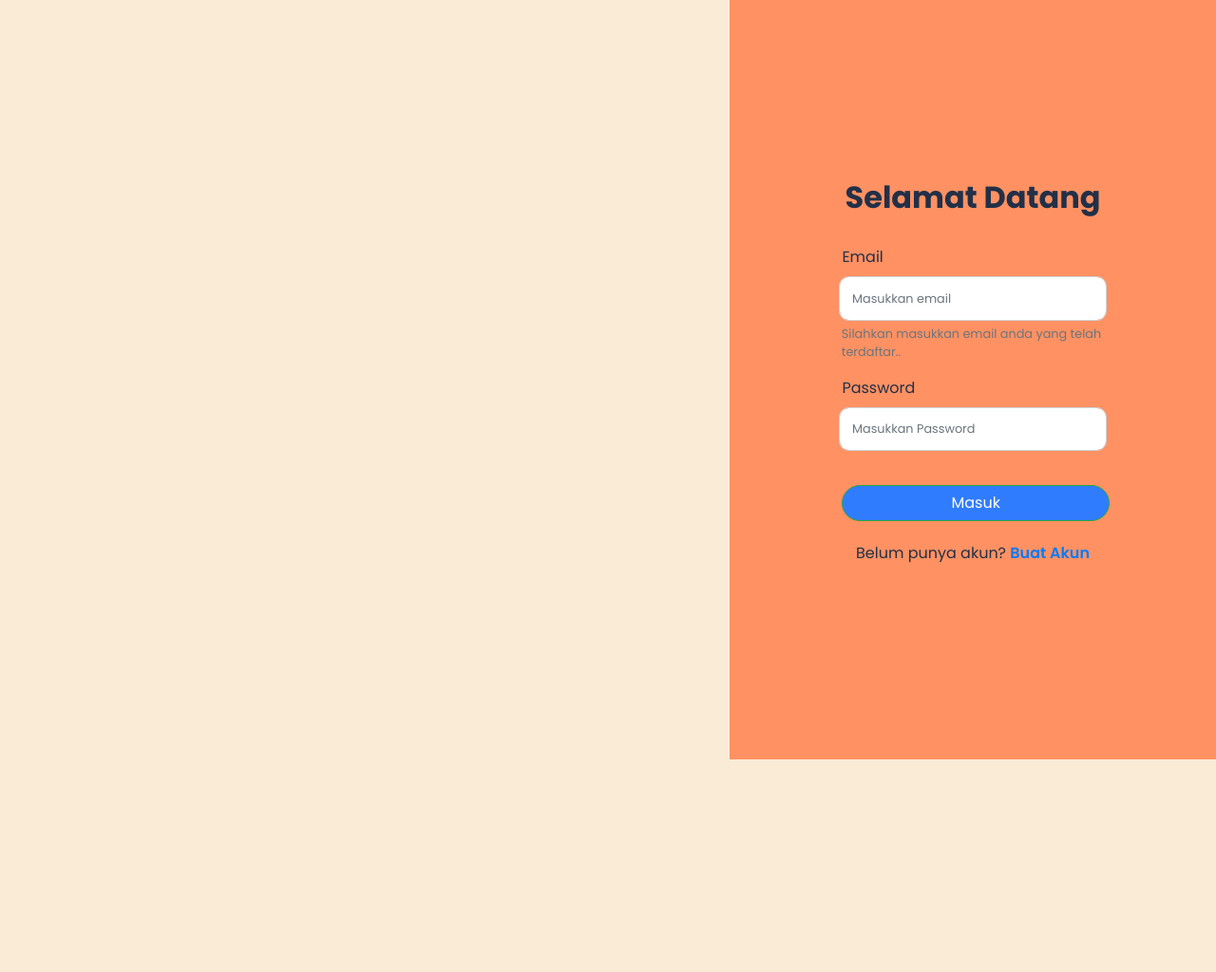
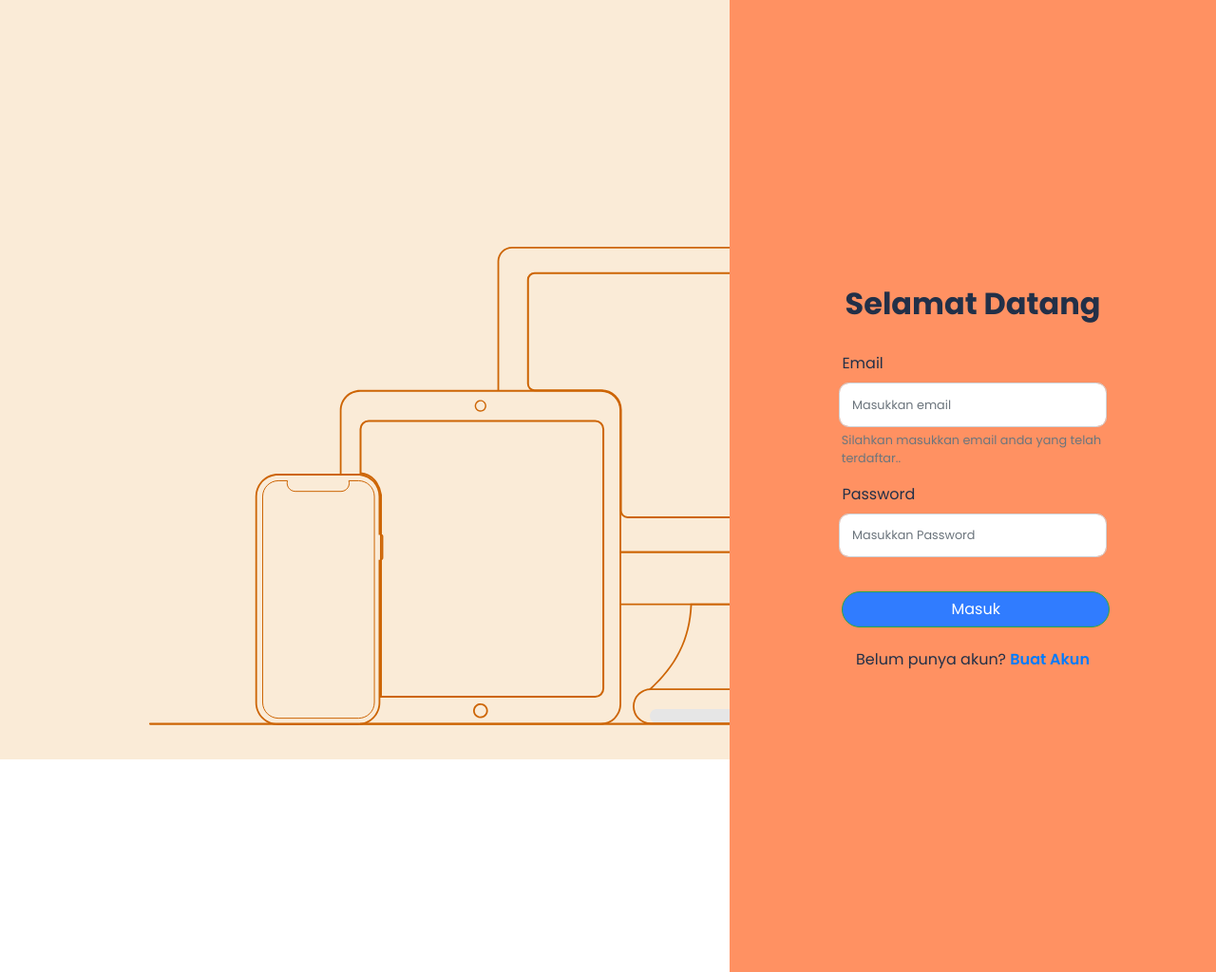
Before and after one commit to fidelisray/workshop_fanny, a PHP site: page /user/login.php in a window 1280 px wide; the page is wider, and only the part inside the window is pictured. Shown: that part at 95% size. Before the commit the page ends 800 px from the top of that part, so only its background shows below. Run offline with PHP 8.4, Linux system fonts and the light colour scheme; some libraries are stand-ins or nearby versions; some web fonts are replaced.

Commit message:
Commit 3 - Menambahkan icon/gambar untuk halaman login pembeli dan penjual

```diff
--- a/admin/login.php
+++ b/admin/login.php
@@ -12,7 +12,9 @@
   </head>
   <body class="login">
     <section class="login-wrapper">
-      <div class="foto"></div>
+      <div class="foto">
+        <img class="foto-login-penjual" src="../image/login5-afterfigma.svg" alt="Login Pembeli">
+      </div>
       <div class="form-login-wrapper">
         <h3>Selamat Datang</h3>
         <form class="form-login" method="post">
--- a/style.css
+++ b/style.css
@@ -268,3 +268,9 @@ body.halaman-awal section.content-wrapper div.content div .btn {
   color: white;
   font-weight: 400;
 } */
+
+/* Login */
+body.login section.login-wrapper div.foto {
+  display: flex;
+  align-items: center;
+}
--- a/user/login.php
+++ b/user/login.php
@@ -12,7 +12,9 @@
   </head>
   <body class="login">
     <section class="login-wrapper">
-      <div class="foto"></div>
+      <div class="foto">
+        <img class="foto-login-pembeli" src="../image/login4-afterfigma.svg" alt="Login Pembeli">
+      </div>
       <div class="form-login-wrapper">
         <h3>Selamat Datang</h3>
         <form class="form-login" method="post">
```
Also changed, not shown: image/login1.svg (added), image/login2.svg (added), image/login3.svg (added), image/login4-afterfigma.svg (added), image/login4.svg (added), image/login5-afterfigma.svg (added), image/login5.svg (added).
